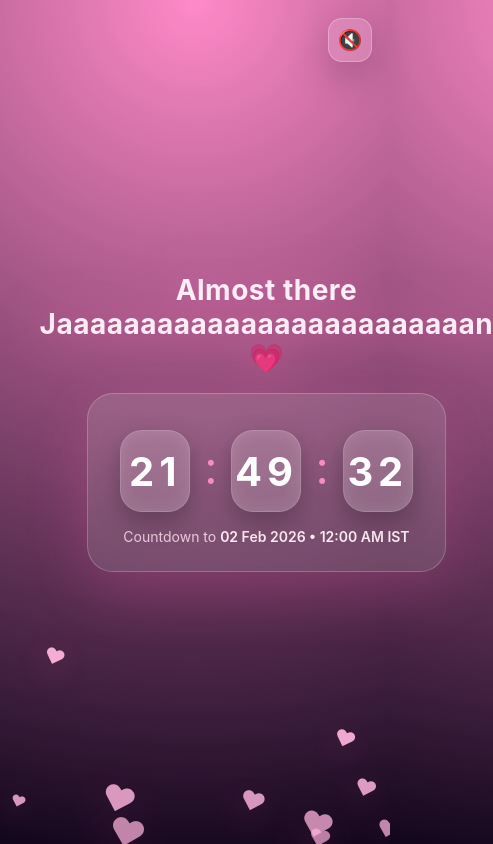
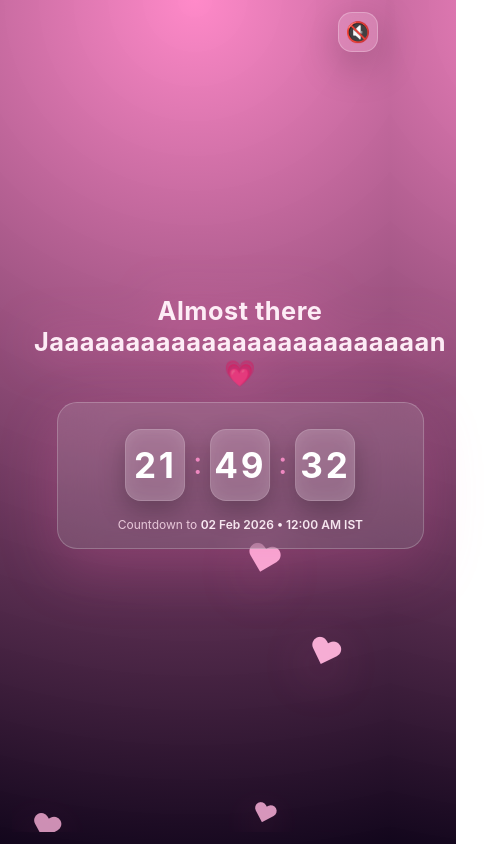
Before and after one commit to Anuj27aKamboj/babyyyyy-birthday, a React (Create React App) app: page / in a window 390 px wide. Shown: the whole page, 493 px wide, since content can reach past the window. Built offline with nearby package versions, Linux system fonts and the light colour scheme.

Commit message:
Add sound toggle button for background music and tick

```diff
--- a/src/components/Countdown.js
+++ b/src/components/Countdown.js
@@ -1,5 +1,7 @@
 import { useEffect, useMemo, useRef, useState } from "react";
 import { motion } from "framer-motion";
+
+/* ================= CONFIG ================= */
 
 // MUST be false for real run
 const TEST_MODE = false;
@@ -15,8 +17,12 @@ const makeISTTargetMs = (year, month1to12, day, hour = 0, min = 0, sec = 0) => {
   return utcMs + IST_OFFSET_MS;
 };
 
-const FloatingHearts = () => {
-  const hearts = new Array(18).fill(0).map((_, i) => i);
+/* ================= UI PIECES ================= */
+
+const FloatingHearts = ({ isMobile }) => {
+  // fewer hearts on mobile for performance
+  const count = isMobile ? 10 : 18;
+  const hearts = new Array(count).fill(0).map((_, i) => i);
 
   return (
     <div className="float-layer" aria-hidden="true">
@@ -61,24 +67,40 @@ const Digit = ({ value }) => (
   </motion.div>
 );
 
+/* ================= MAIN COMPONENT ================= */
+
 const Countdown = ({ onComplete }) => {
+  /* ---------- responsive state ---------- */
+  const [isMobile, setIsMobile] = useState(
+    window.matchMedia("(max-width: 768px)").matches
+  );
+
+  useEffect(() => {
+    const mq = window.matchMedia("(max-width: 768px)");
+    const handler = () => setIsMobile(mq.matches);
+    mq.addEventListener("change", handler);
+    return () => mq.removeEventListener("change", handler);
+  }, []);
+
+  /* ---------- time state ---------- */
   const [hh, setHh] = useState("00");
   const [mm, setMm] = useState("00");
   const [ss, setSs] = useState("00");
+
+  /* ---------- sound state ---------- */
   const [soundOn, setSoundOn] = useState(false);
 
+  const musicRef = useRef(null);
+  const tickRef = useRef(null);
   const completedRef = useRef(false);
 
-  // 🎵 Audio refs
-  const musicRef = useRef(null);
-  const tickRef = useRef(null);
-
+  /* ---------- target time ---------- */
   const targetISTMs = useMemo(() => {
     if (TEST_MODE) return getNowISTMs() + 90 * 1000;
     return makeISTTargetMs(2026, 2, 2, 0, 0, 0);
   }, []);
 
-  // Init audio once
+  /* ---------- init audio ---------- */
   useEffect(() => {
     musicRef.current = new Audio("/audio/soft.mp3");
     musicRef.current.loop = true;
@@ -90,15 +112,14 @@ const Countdown = ({ onComplete }) => {
     tickRef.current.load();
   }, []);
 
-  // Toggle sound
+  /* ---------- toggle sound ---------- */
   const toggleSound = () => {
     if (!musicRef.current || !tickRef.current) return;
 
     if (!soundOn) {
-      // Start music
       musicRef.current.play().catch(() => {});
 
-      // Unlock tick (very short play/pause trick for Safari/Chrome)
+      // unlock tick
       tickRef.current.currentTime = 0;
       tickRef.current
         .play()
@@ -108,7 +129,6 @@ const Countdown = ({ onComplete }) => {
         })
         .catch(() => {});
     } else {
-      // Stop music
       musicRef.current.pause();
       musicRef.current.currentTime = 0;
     }
@@ -116,11 +136,10 @@ const Countdown = ({ onComplete }) => {
     setSoundOn((v) => !v);
   };
 
-  // Countdown loop
+  /* ---------- countdown loop ---------- */
   useEffect(() => {
     const update = () => {
-      const now = getNowISTMs();
-      const diff = targetISTMs - now;
+      const diff = targetISTMs - getNowISTMs();
 
       if (diff <= 0) {
         setHh("00");
@@ -137,32 +156,28 @@ const Countdown = ({ onComplete }) => {
       }
 
       const totalSeconds = Math.floor(diff / 1000);
-      const hours = String(Math.floor(totalSeconds / 3600)).padStart(2, "0");
-      const minutes = String(Math.floor((totalSeconds % 3600) / 60)).padStart(
-        2,
-        "0",
+      setHh(String(Math.floor(totalSeconds / 3600)).padStart(2, "0"));
+      setMm(
+        String(Math.floor((totalSeconds % 3600) / 60)).padStart(2, "0")
       );
-      const seconds = String(totalSeconds % 60).padStart(2, "0");
+      setSs(String(totalSeconds % 60).padStart(2, "0"));
 
-      // Tick every second when sound is ON
+      // tick every second when sound ON
       if (soundOn && tickRef.current) {
         tickRef.current.currentTime = 0;
         tickRef.current.play().catch(() => {});
       }
-
-      setHh(hours);
-      setMm(minutes);
-      setSs(seconds);
     };
 
     update();
-    const interval = setInterval(update, 1000);
-    return () => clearInterval(interval);
+    const id = setInterval(update, 1000);
+    return () => clearInterval(id);
   }, [onComplete, targetISTMs, soundOn]);
 
+  /* ---------- render ---------- */
   return (
     <div className="scene">
-      <FloatingHearts />
+      <FloatingHearts isMobile={isMobile} />
 
       {/* 🔊 SOUND TOGGLE */}
       <button
@@ -208,7 +223,9 @@ const Countdown = ({ onComplete }) => {
 
           <div className="subtitle">
             Countdown to{" "}
-            <span className="subtitle-strong">02 Feb 2026 • 12:00 AM IST</span>
+            <span className="subtitle-strong">
+              02 Feb 2026 • 12:00 AM IST
+            </span>
           </div>
         </motion.div>
       </motion.div>
--- a/src/components/GalleryCarousel.js
+++ b/src/components/GalleryCarousel.js
@@ -1,8 +1,8 @@
-import { useMemo, useState } from "react";
+import { useEffect, useMemo, useState } from "react";
 import { motion } from "framer-motion";
 
 const GalleryCarousel = () => {
-  // Add/remove images here (public paths)
+  // Images (public paths)
   const images = useMemo(
     () => [
       "/gallery/1.jpg",
@@ -15,30 +15,58 @@ const GalleryCarousel = () => {
     []
   );
 
+  /* ---------- responsive state ---------- */
+  const [isMobile, setIsMobile] = useState(
+    window.matchMedia("(max-width: 768px)").matches
+  );
+
+  useEffect(() => {
+    const mq = window.matchMedia("(max-width: 768px)");
+    const handler = () => setIsMobile(mq.matches);
+    mq.addEventListener("change", handler);
+    return () => mq.removeEventListener("change", handler);
+  }, []);
+
+  /* ---------- carousel config ---------- */
+  const visible = isMobile ? 1 : 3;
+  const step = isMobile ? 100 : 34;
+
   const [index, setIndex] = useState(0);
 
-  const maxIndex = Math.max(0, images.length - 3);
+  const maxIndex = Math.max(0, images.length - visible);
 
+  // Clamp index when screen size changes
+  useEffect(() => {
+    setIndex((i) => Math.min(i, maxIndex));
+  }, [maxIndex]);
+
+  /* ---------- navigation ---------- */
   const goLeft = () => setIndex((i) => Math.max(0, i - 1));
   const goRight = () => setIndex((i) => Math.min(maxIndex, i + 1));
 
+  /* ---------- render ---------- */
   return (
     <div className="carousel-wrap">
-      <button className="nav-btn left" onClick={goLeft} disabled={index === 0} aria-label="Previous images">
+      <button
+        className="nav-btn left"
+        onClick={goLeft}
+        disabled={index === 0}
+        aria-label="Previous images"
+      >
         ‹
       </button>
 
       <div className="carousel-glass">
         <motion.div
           className="track"
-          animate={{ x: `-${index * 34}%` }}
-          transition={{ type: "spring", stiffness: 120, damping: 20 }}
+          animate={{ x: `-${index * step}%` }}
+          transition={{ type: "spring", stiffness: 120, damping: 22 }}
         >
           {images.map((src, i) => (
             <motion.div
               className="slide"
               key={src}
-              whileHover={{ scale: 1.02 }}
+              whileHover={!isMobile ? { scale: 1.02 } : undefined}
               transition={{ duration: 0.2 }}
             >
               <img src={src} alt={`memory-${i + 1}`} />
@@ -47,7 +75,12 @@ const GalleryCarousel = () => {
         </motion.div>
       </div>
 
-      <button className="nav-btn right" onClick={goRight} disabled={index === maxIndex} aria-label="Next images">
+      <button
+        className="nav-btn right"
+        onClick={goRight}
+        disabled={index === maxIndex}
+        aria-label="Next images"
+      >
         ›
       </button>
     </div>
--- a/src/styles/global.css
+++ b/src/styles/global.css
@@ -1,4 +1,11 @@
 /* ===== RESET ===== */
+:root{
+  --safe-top: env(safe-area-inset-top, 0px);
+  --safe-right: env(safe-area-inset-right, 0px);
+  --safe-bottom: env(safe-area-inset-bottom, 0px);
+  --safe-left: env(safe-area-inset-left, 0px);
+}
+
 * { margin: 0; padding: 0; box-sizing: border-box; }
 html, body, #root { height: 100%; }
 
@@ -7,8 +14,20 @@ body {
   font-family: -apple-system, BlinkMacSystemFont, "SF Pro Display", "Segoe UI", sans-serif;
   background: radial-gradient(circle at top, rgba(255, 125, 195, 0.9), rgba(18, 6, 28, 1));
   color: #fff;
-  overflow: hidden;
+  overflow-x: hidden;
+  overflow-y: auto;
 }
+
+.app-root,
+.scene,
+.reveal-wrap {
+  padding:
+    calc(12px + var(--safe-top))
+    calc(12px + var(--safe-right))
+    calc(12px + var(--safe-bottom))
+    calc(12px + var(--safe-left));
+}
+
 
 .app-root {
   height: 100%;
@@ -18,7 +37,7 @@ body {
 /* ===== COUNTDOWN SCENE ===== */
 .scene {
   position: relative;
-  height: 100%;
+  min-height: 100%;
   width: 100%;
   display: grid;
   place-items: center;
@@ -121,12 +140,14 @@ body {
 
 /* ===== REVEAL VIEW ===== */
 .reveal-wrap {
-  height: 100%;
+  min-height: 100%;
   width: 100%;
   display: grid;
-  place-items: center;
-  padding: 26px 18px;
+  justify-items: center;
+  align-content: start; /* IMPORTANT: don't vertically center on short screens */
   gap: 18px;
+  padding-top: 8px;
+  padding-bottom: 18px;
 }
 
 .reveal-title {
@@ -253,15 +274,6 @@ body {
   white-space: pre-line;
 }
 
-
-/* ===== MOBILE ===== */
-@media (max-width: 720px) {
-  .digit { min-width: 70px; height: 82px; }
-  .slide img { height: 190px; }
-  .carousel-wrap { grid-template-columns: 48px 1fr 48px; }
-  .nav-btn { width: 48px; height: 48px; font-size: 32px; }
-}
-
 .sound-toggle {
   position: fixed;
   top: 18px;
@@ -292,3 +304,122 @@ body {
 .sound-toggle:active {
   transform: scale(0.96);
 }
+
+/* ===== MOBILE (single source of truth) ===== */
+@media (max-width: 768px) {
+  /* Countdown */
+  .hero {
+    width: 100%;
+    padding: 0 10px;
+    gap: 14px;
+  }
+
+  .hero-title {
+    font-size: clamp(22px, 6.5vw, 34px);
+  }
+
+  .countdown-card {
+    width: 94vw;
+    padding: 16px 12px;
+    border-radius: 20px;
+  }
+
+  .time-row {
+    gap: 8px;
+  }
+
+  .digit {
+    min-width: 60px;
+    height: 72px;
+    border-radius: 16px;
+    font-size: clamp(28px, 9vw, 44px);
+    letter-spacing: 0.08em;
+  }
+
+  .colon {
+    font-size: clamp(26px, 8vw, 36px);
+    transform: translateY(-2px);
+  }
+
+  .subtitle,
+  .hint {
+    font-size: 12px;
+    padding: 0 6px;
+    text-align: center;
+  }
+
+  /* Reveal page */
+  .reveal-wrap {
+    padding-top: 6px;
+    padding-bottom: 18px;
+    gap: 14px;
+  }
+
+  /* Carousel */
+  .carousel-wrap {
+    width: 94vw;
+    grid-template-columns: 44px 1fr 44px;
+    gap: 8px;
+  }
+
+  .carousel-glass {
+    padding: 12px;
+    border-radius: 20px;
+  }
+
+  .track {
+    gap: 12px;
+  }
+
+  /* 1-up carousel on mobile */
+  .slide {
+    flex: 0 0 100%;
+    border-radius: 16px;
+  }
+
+  .slide img {
+    height: 190px;
+  }
+
+  .nav-btn {
+    width: 44px;
+    height: 44px;
+    border-radius: 14px;
+    font-size: 28px;
+  }
+
+  /* Message */
+  .message-glass {
+    width: 94vw;
+    padding: 14px;
+    border-radius: 20px;
+  }
+
+  .beauty-message {
+    font-size: clamp(18px, 5.2vw, 26px);
+    line-height: 1.6;
+    padding: 0 4px;
+    text-align: center;
+  }
+
+  /* Sound button (notch-safe) */
+  .sound-toggle {
+    top: calc(12px + var(--safe-top));
+    right: calc(12px + var(--safe-right));
+    width: 40px;
+    height: 40px;
+    border-radius: 14px;
+    font-size: 20px;
+  }
+}
+
+@media (max-width: 360px) {
+  .digit {
+    min-width: 54px;
+    height: 66px;
+  }
+
+  .slide img {
+    height: 170px;
+  }
+}
```
